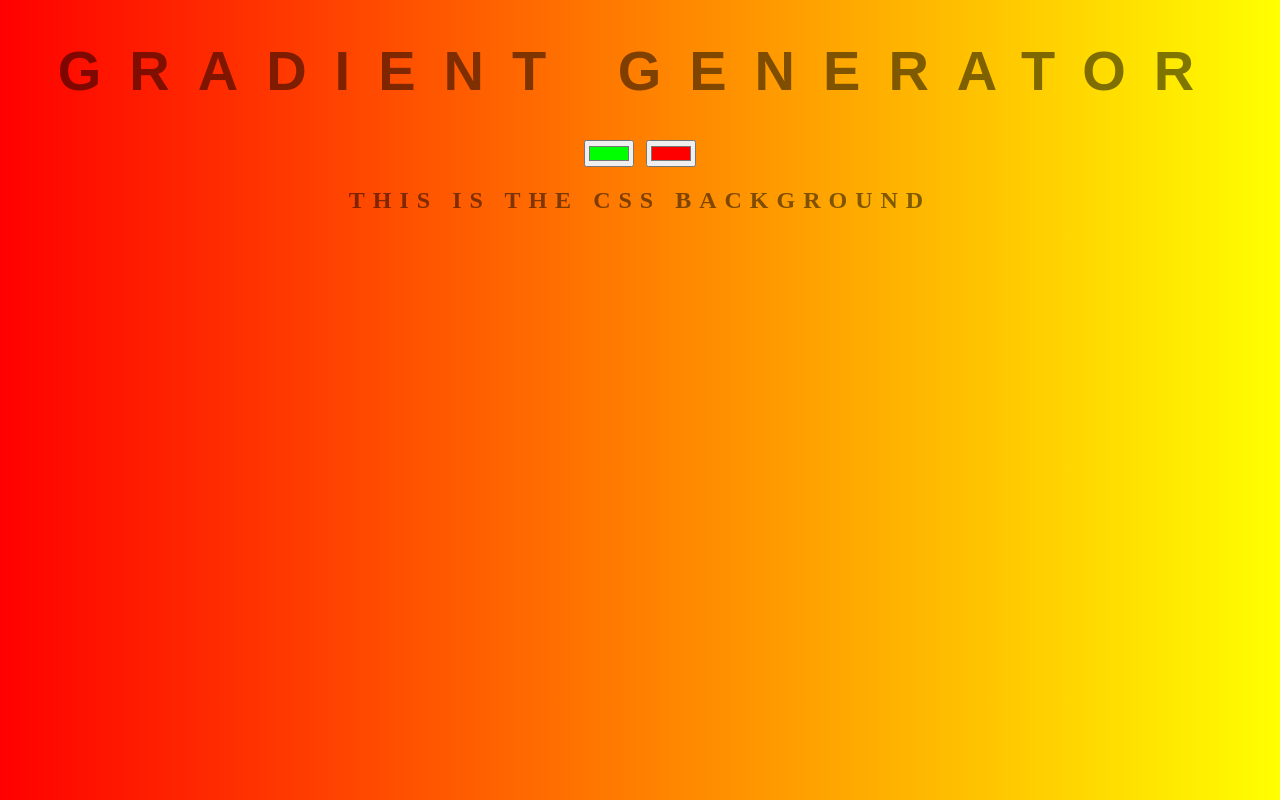
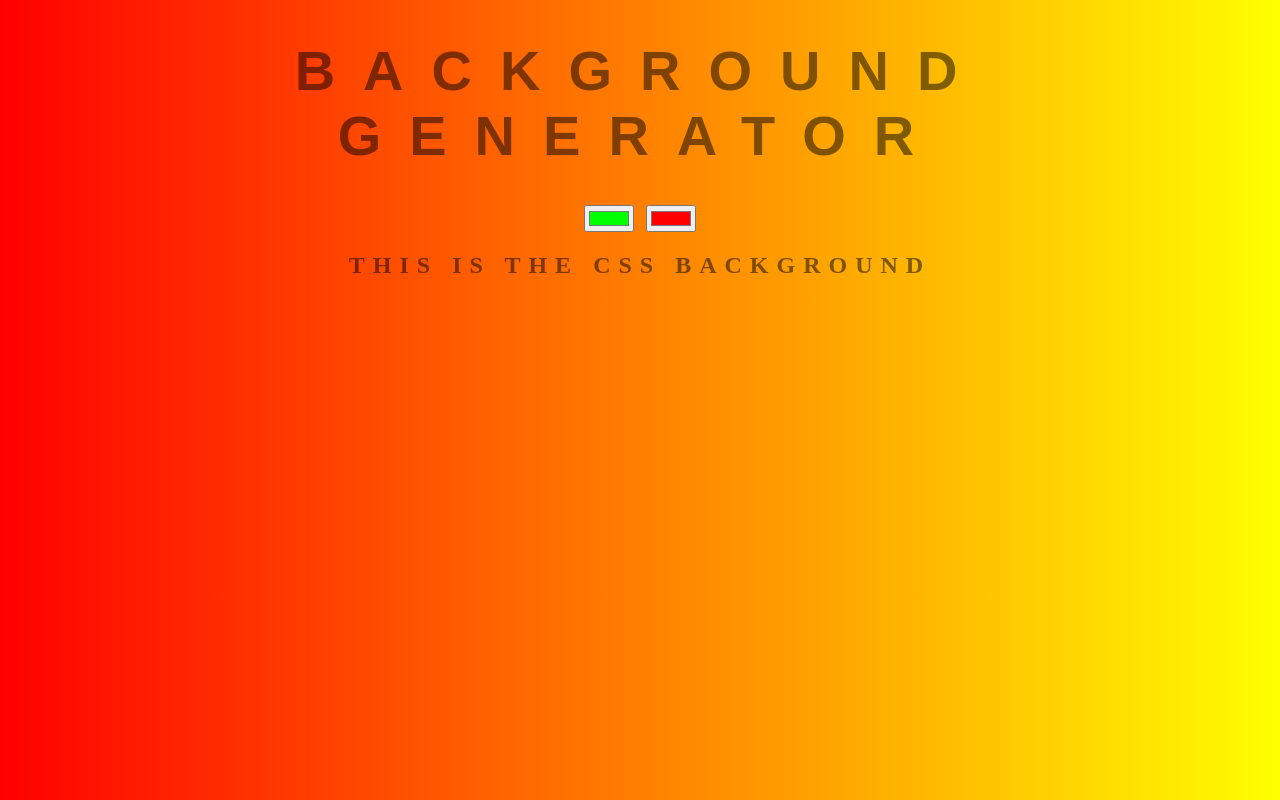
Before and after one commit to fabianvieri/GitZTM, a plain HTML site: page index.html in a window 1280 px wide. Drawn offline with Linux system fonts and the light colour scheme.

Commit message:
change to test

```diff
--- a/index.html
+++ b/index.html
@@ -9,7 +9,7 @@
 </head>
 
 <body>
-    <h1>Gradient Generator</h1>
+    <h1>Background Generator</h1>
     <input class="color1" type="color" name="first-color" value="#00ff00">
     <input class="color2" type="color" name="second-color" value="#ff0000">
     <h2>This is the CSS Background</h2>
```
